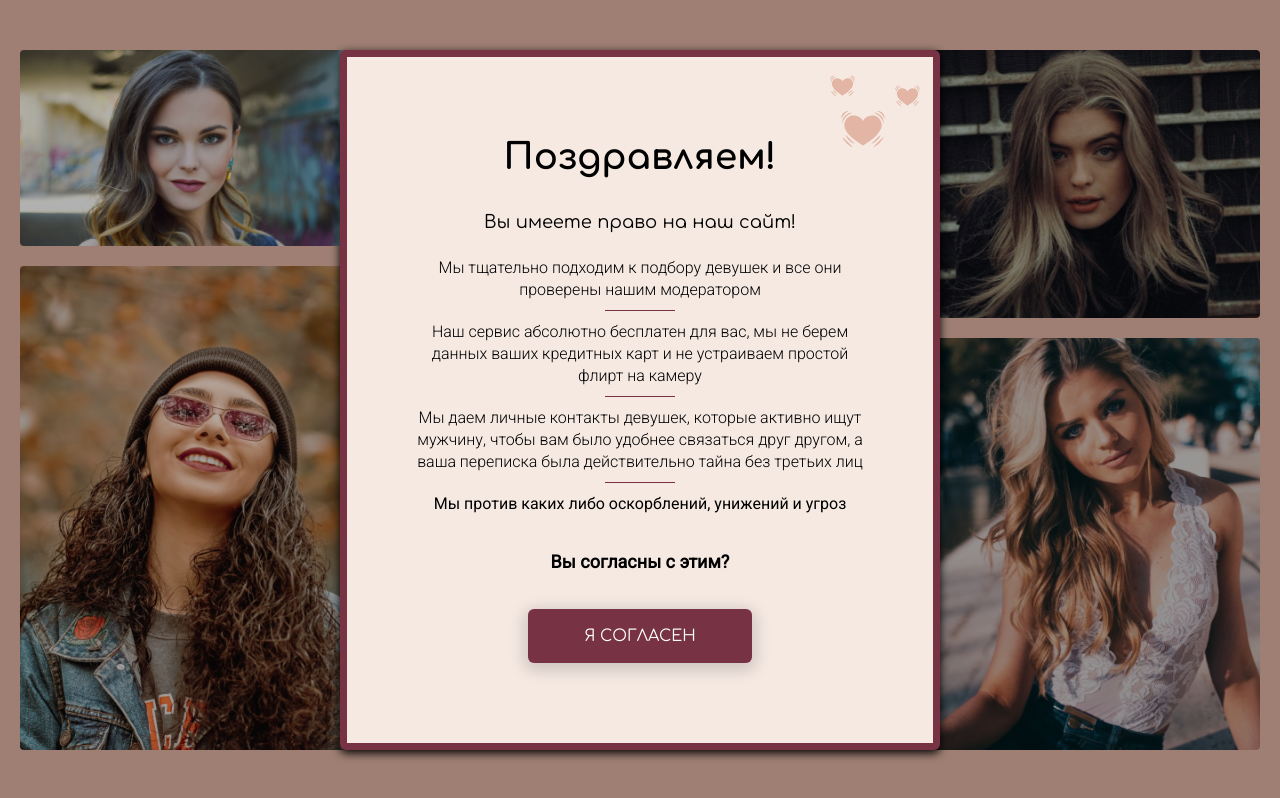
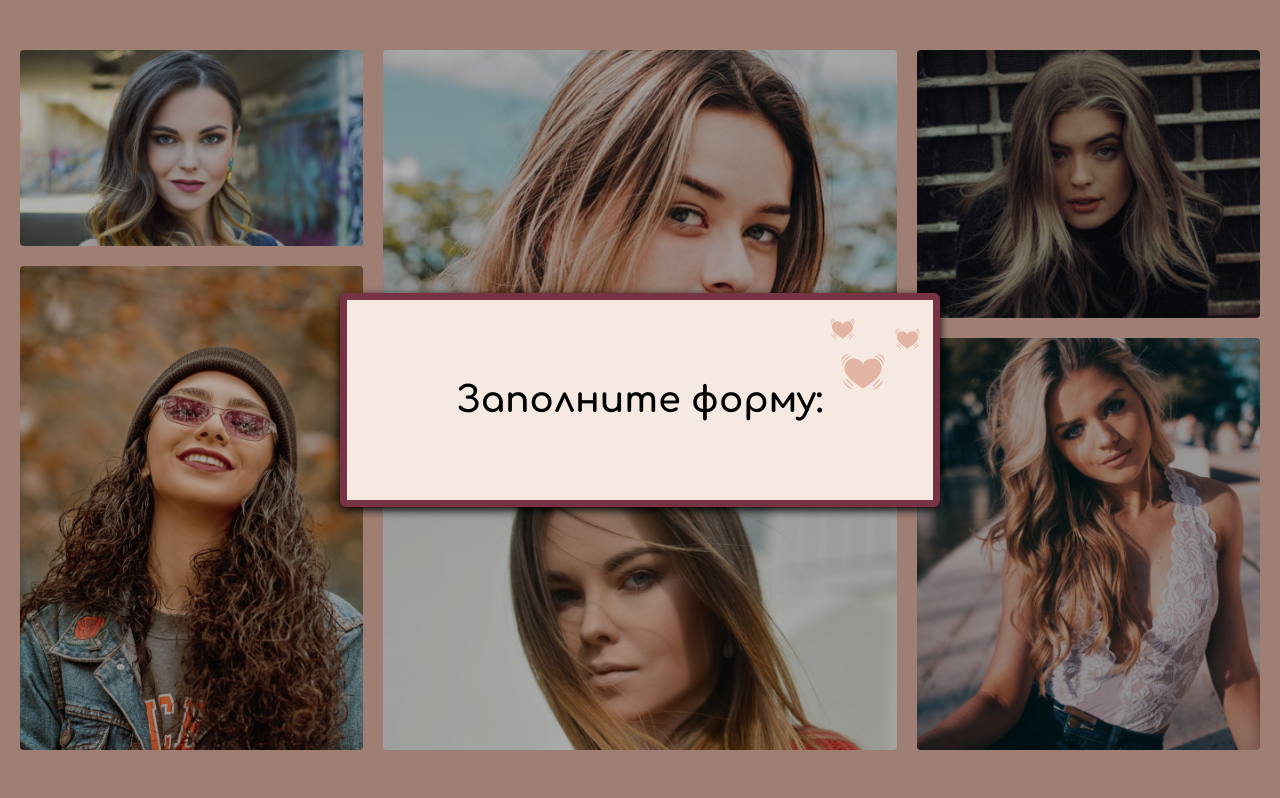
Before and after one commit to mrdimemes/meeting-website, a React (Create React App) app: page / in a window 1280 px wide. Built offline with nearby package versions, Linux system fonts and the light colour scheme.

Commit message:
QuizForm component added

```diff
--- a/src/components/index.js
+++ b/src/components/index.js
@@ -5,6 +5,7 @@ export { default as QuizSecondStep } from "./quiz/steps/QuizSecondStep";
 export { default as QuizThirdStep } from "./quiz/steps/QuizThirdStep";
 export { default as QuizFourthStep } from "./quiz/steps/QuizFourthStep";
 export { default as QuizSuccess } from "./quiz/steps/QuizSuccess";
+export { default as QuizForm } from "./quiz/steps/QuizForm";
 
 
 export { default as Button } from "./UI/Button";
--- /dev/null
+++ b/src/components/quiz/steps/QuizForm.jsx
@@ -0,0 +1,17 @@
+import React from "react";
+import ModalWindow from "../ModalWindow";
+
+
+function QuizForm() {
+  return (
+    <ModalWindow className="quiz-form">
+      <h1 className="modal-window__label quiz-form__label">
+        Заполните форму:
+      </h1>
+
+    </ModalWindow>
+  )
+}
+
+
+export default QuizForm;
--- a/src/pages/WelcomePage.jsx
+++ b/src/pages/WelcomePage.jsx
@@ -1,5 +1,5 @@
 import React from 'react';
-import { QuizSuccess } from "../components";
+import { QuizForm } from "../components";
 import "../styles/scss/pages/WelcomePage.scss";
 
 
@@ -14,7 +14,7 @@ function WelcomePage() {
         <div className="welcome-page__card welcome-page__card-5"></div>
         <div className="welcome-page__card welcome-page__card-6"></div>
       </div>
-      <QuizSuccess />
+      <QuizForm />
     </div>
   )
 }
```
